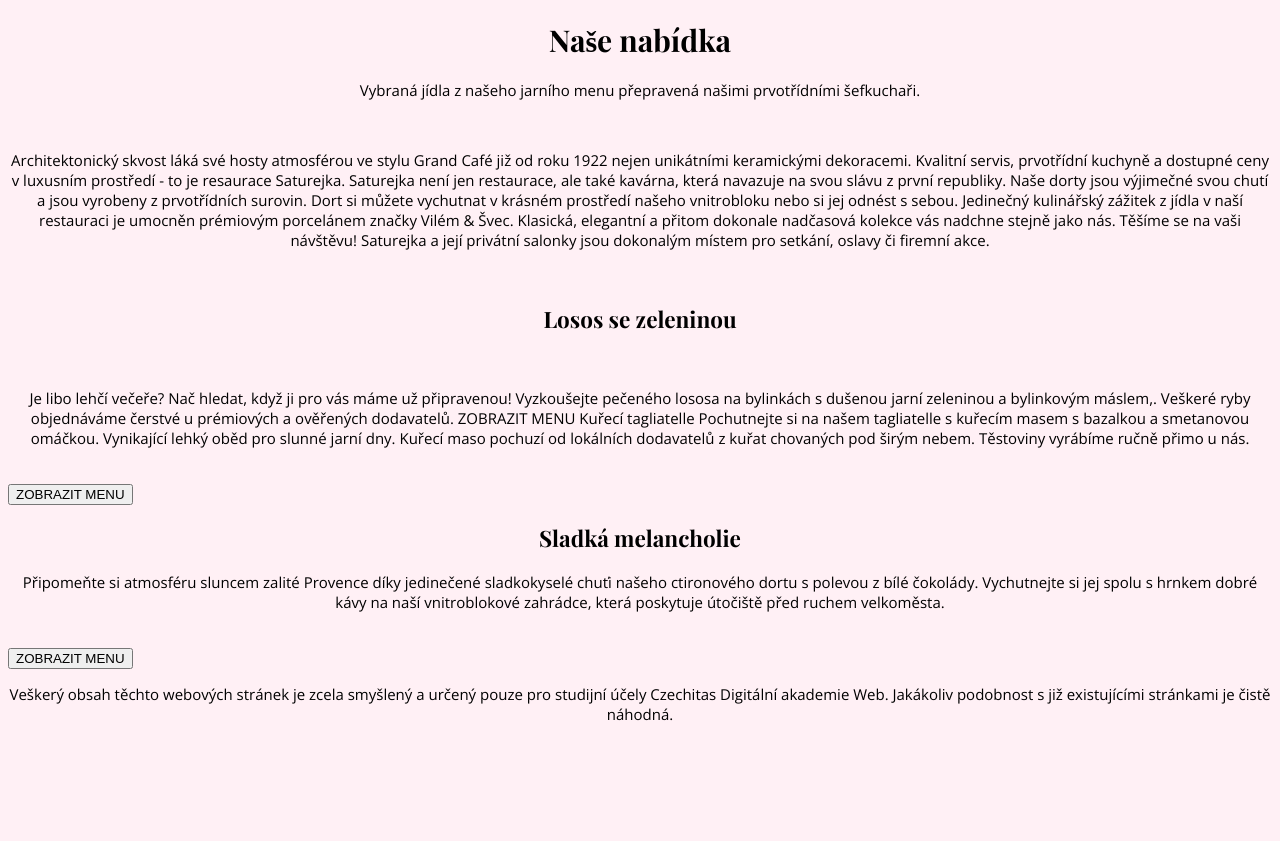
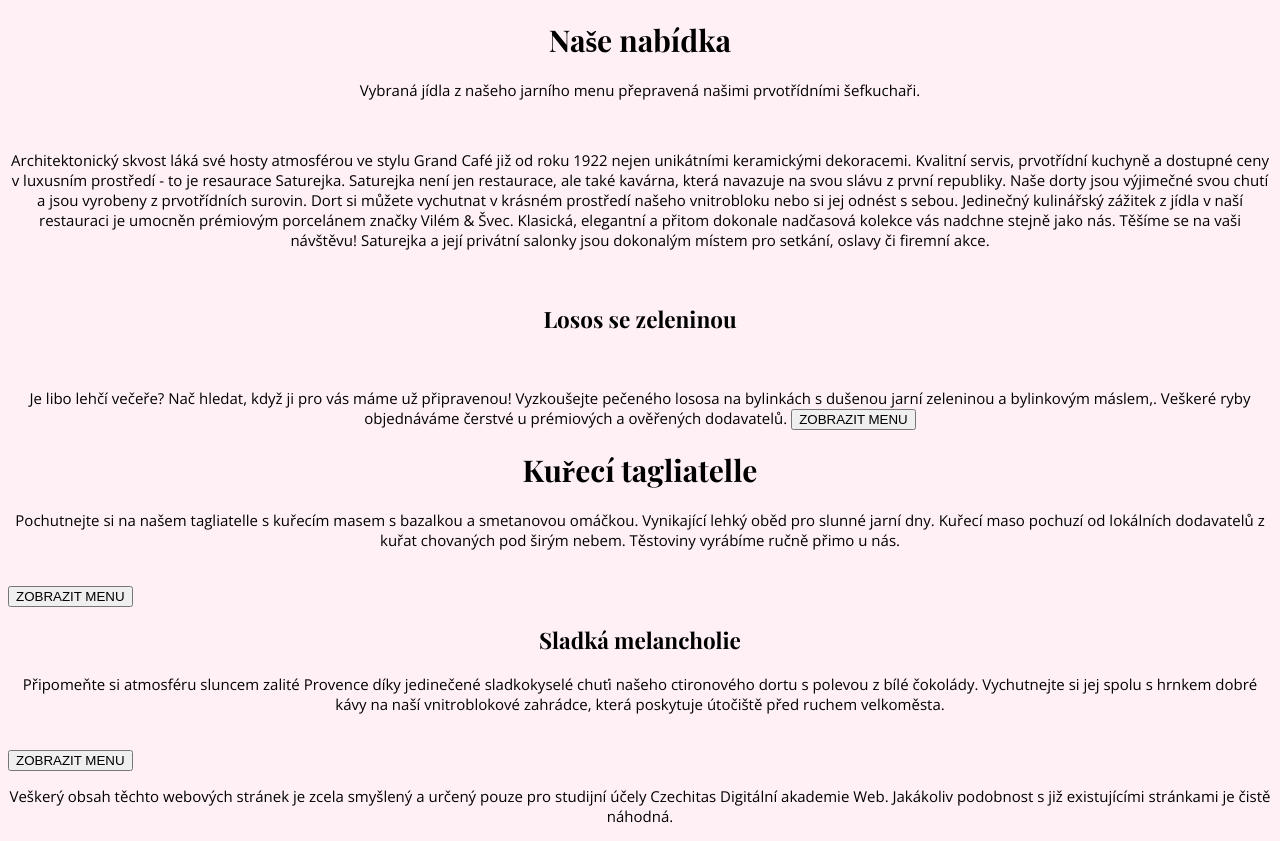
Before and after one commit to Kristyna-Novakova/saturejka, a plain HTML site: page index.html in a window 1280 px wide. Before the commit the page ends 800 px from the top, so only its background shows below. Drawn offline with nearby package versions, Linux system fonts and the light colour scheme.

Commit message:
Adding button

```diff
--- a/index.html
+++ b/index.html
@@ -37,7 +37,10 @@
       Je libo lehčí večeře? Nač hledat, když ji pro vás máme už připravenou!
       Vyzkoušejte pečeného lososa na bylinkách s dušenou jarní zeleninou a
       bylinkovým máslem,. Veškeré ryby objednáváme čerstvé u prémiových a
-      ověřených dodavatelů. ZOBRAZIT MENU Kuřecí tagliatelle Pochutnejte si na
+      ověřených dodavatelů.
+    <button>ZOBRAZIT MENU</button>
+    <h1>Kuřecí tagliatelle </h1>
+    <p>Pochutnejte si na
       našem tagliatelle s kuřecím masem s bazalkou a smetanovou omáčkou.
       Vynikající lehký oběd pro slunné jarní dny. Kuřecí maso pochuzí od
       lokálních dodavatelů z kuřat chovaných pod širým nebem. Těstoviny vyrábíme
```
